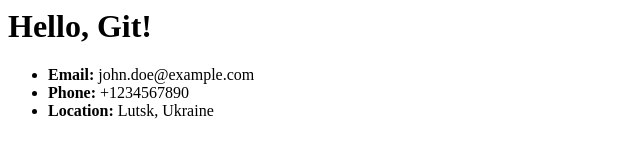
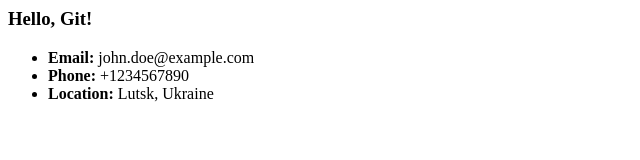
Before and after one commit to Oleksandr-tzadi/git-test-2026-09-18, a plain HTML site: page index.html in a window 1280 px wide. Shown: the whole page, without its empty margins (0-640 px from the left). Drawn offline with Linux system fonts and the light colour scheme.

Commit message:
h1 to h3

```diff
--- a/index.html
+++ b/index.html
@@ -3,7 +3,7 @@
         <title>Test Project 1</title>
     </head>
     <body>
-        <h1>Hello, Git!</h1>
+        <h3>Hello, Git!</h3>
         <div>
             <ul>
                 <li><b>Email:</b> john.doe@example.com</li>
```
